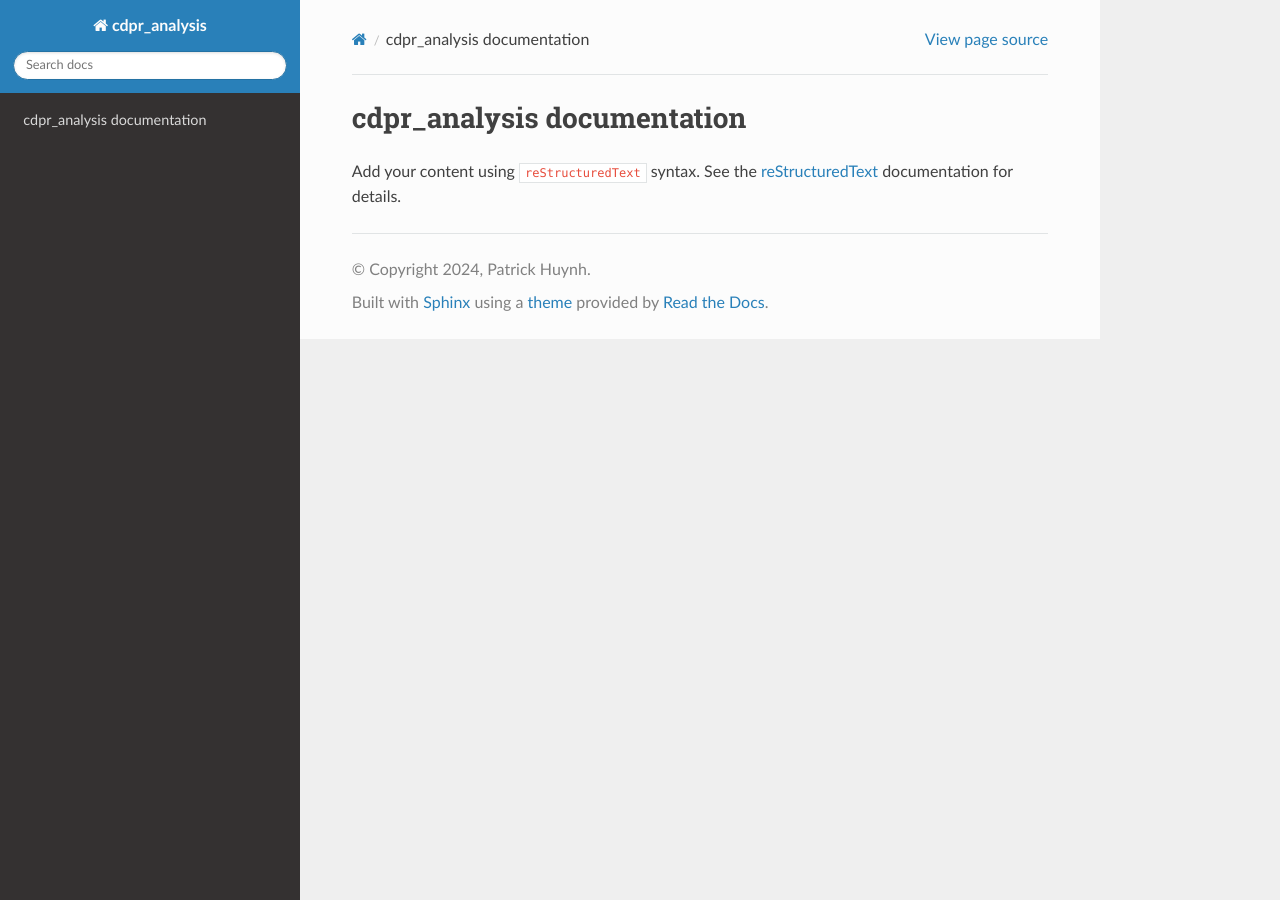
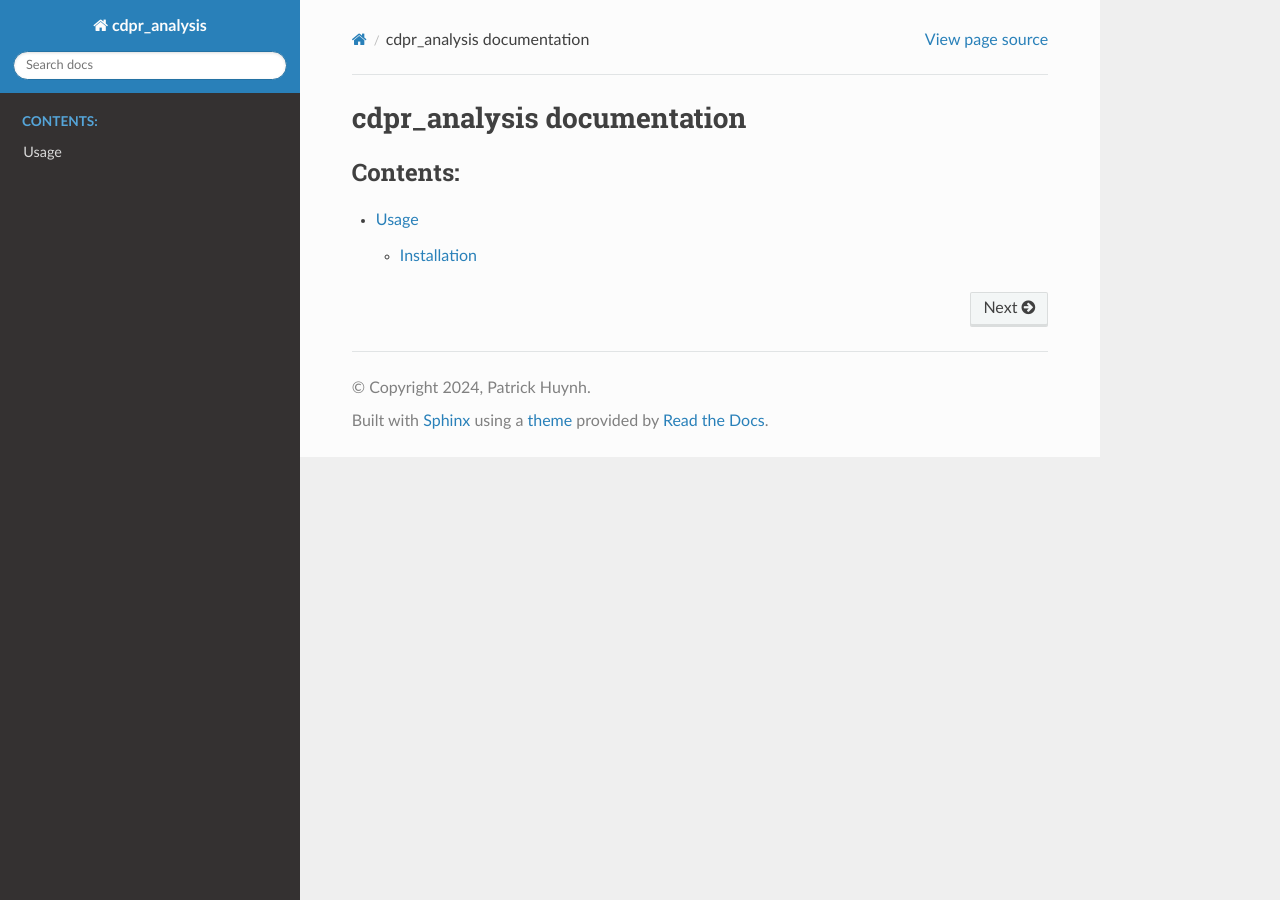
Before and after one commit to huynhpatrick/introduction-to-sphinx, a Sphinx documentation site: the page built from doc/source/index.rst, in a window 1280 px wide. Built offline with Sphinx 7.4.7 and the Read the Docs theme 2.0.0, drawn with Linux system fonts in a browser that asks for light colours.

Commit message:
feat: add usage.rst

```diff
--- a/doc/source/index.rst
+++ b/doc/source/index.rst
@@ -1,16 +1,8 @@
-.. cdpr_analysis documentation master file, created by
-   sphinx-quickstart on Wed Jul 17 18:16:27 2024.
-   You can adapt this file completely to your liking, but it should at least
-   contain the root `toctree` directive.
-
 cdpr_analysis documentation
 ===========================
-
-Add your content using ``reStructuredText`` syntax. See the
-`reStructuredText <https://www.sphinx-doc.org/en/master/usage/restructuredtext/index.html>`_
-documentation for details.
-
 
 .. toctree::
    :maxdepth: 2
    :caption: Contents:
+
+   usage
```
Also changed, not shown: doc/source/usage.rst (added, +11 -0 lines).
